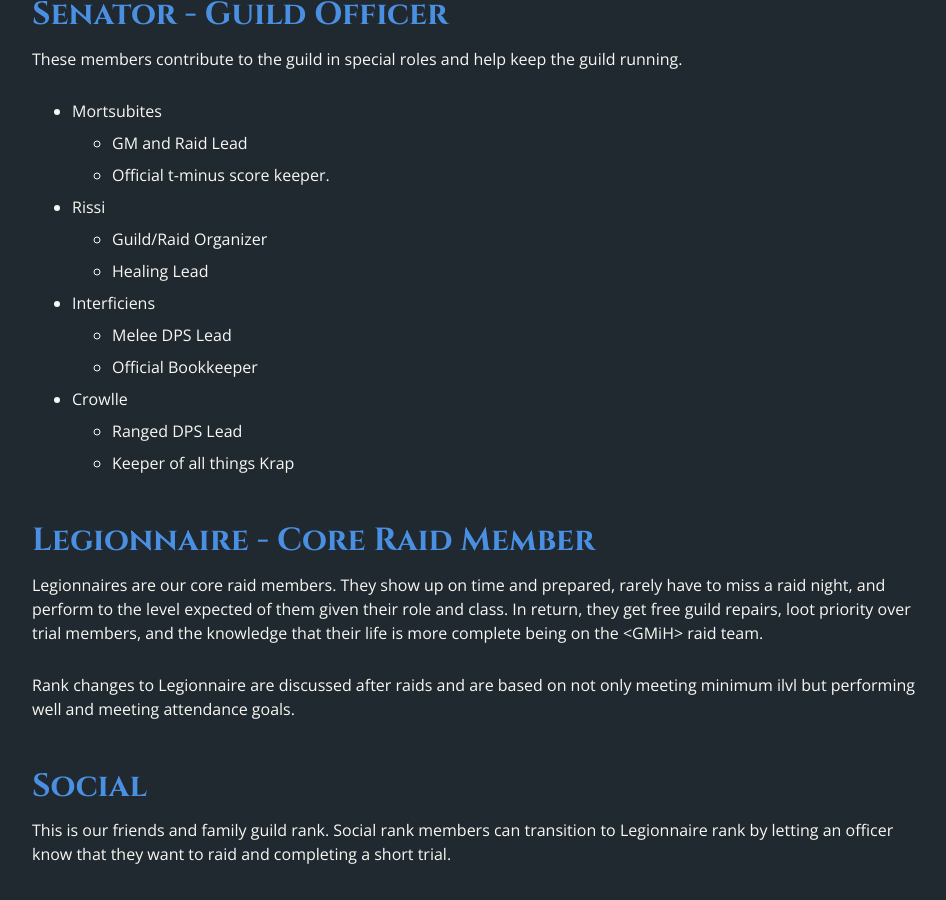
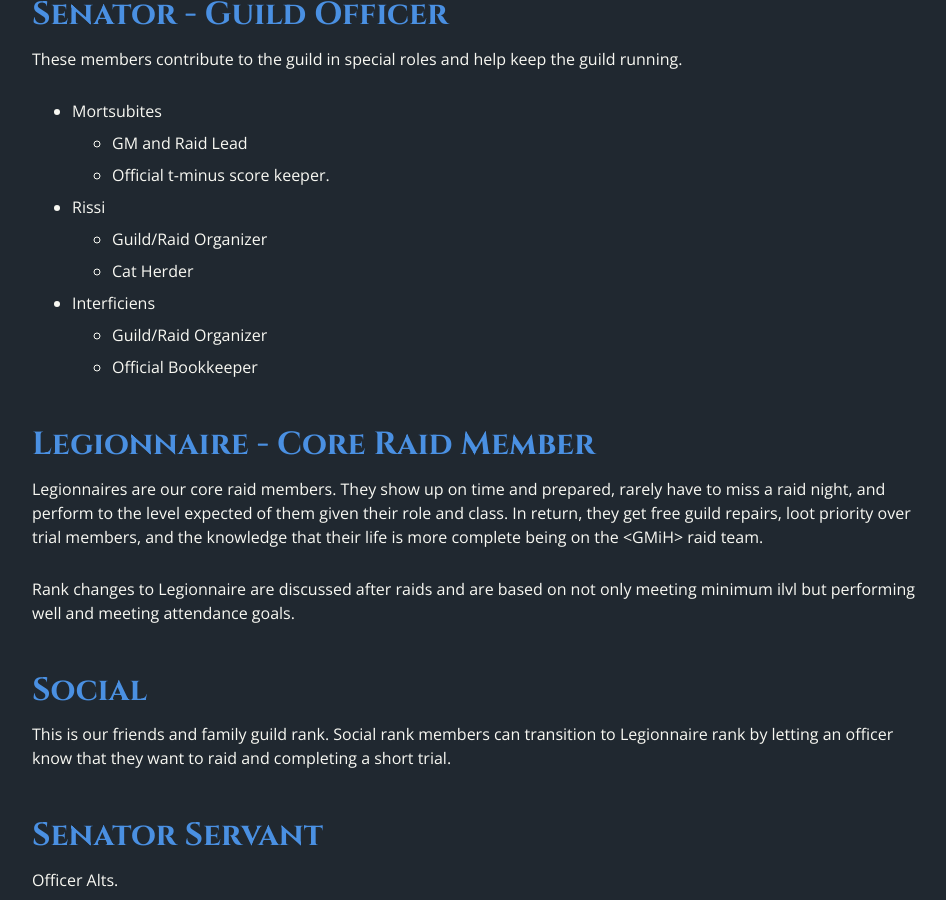
Before and after one commit to gmih/gmih.github.io, a Jekyll site: the page built from pages/about/index.md, in a window 1280 px wide and 900 px high, scrolled down 968 px. Shown: the whole window, without its empty margins (158-1104 px from the left). Built offline with Jekyll 4.4.1, drawn with Linux system fonts in a browser that asks for light colours; nearby versions of some CDN libraries.

Commit message:
Update officers

```diff
--- a/pages/about/index.md
+++ b/pages/about/index.md
@@ -26,13 +26,10 @@ These members contribute to the guild in special roles and help keep the guild r
   - Official t-minus score keeper.
 - Rissi
   - Guild/Raid Organizer
-  - Healing Lead
+  - Cat Herder
 - Interficiens
-  - Melee DPS Lead
+  - Guild/Raid Organizer
   - Official Bookkeeper
-- Crowlle
-  - Ranged DPS Lead
-  - Keeper of all things Krap
 
 
 ### Legionnaire - Core Raid Member
```
